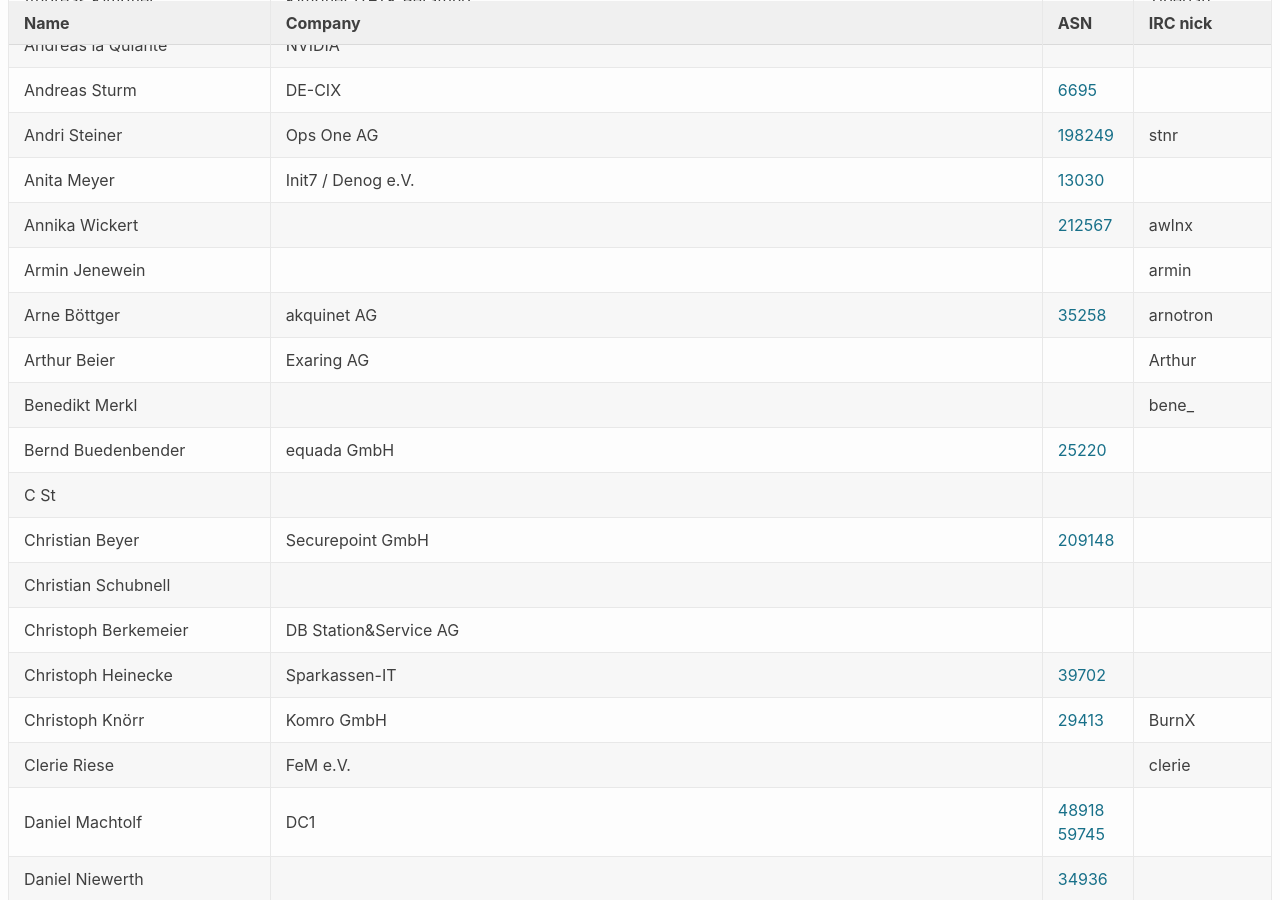
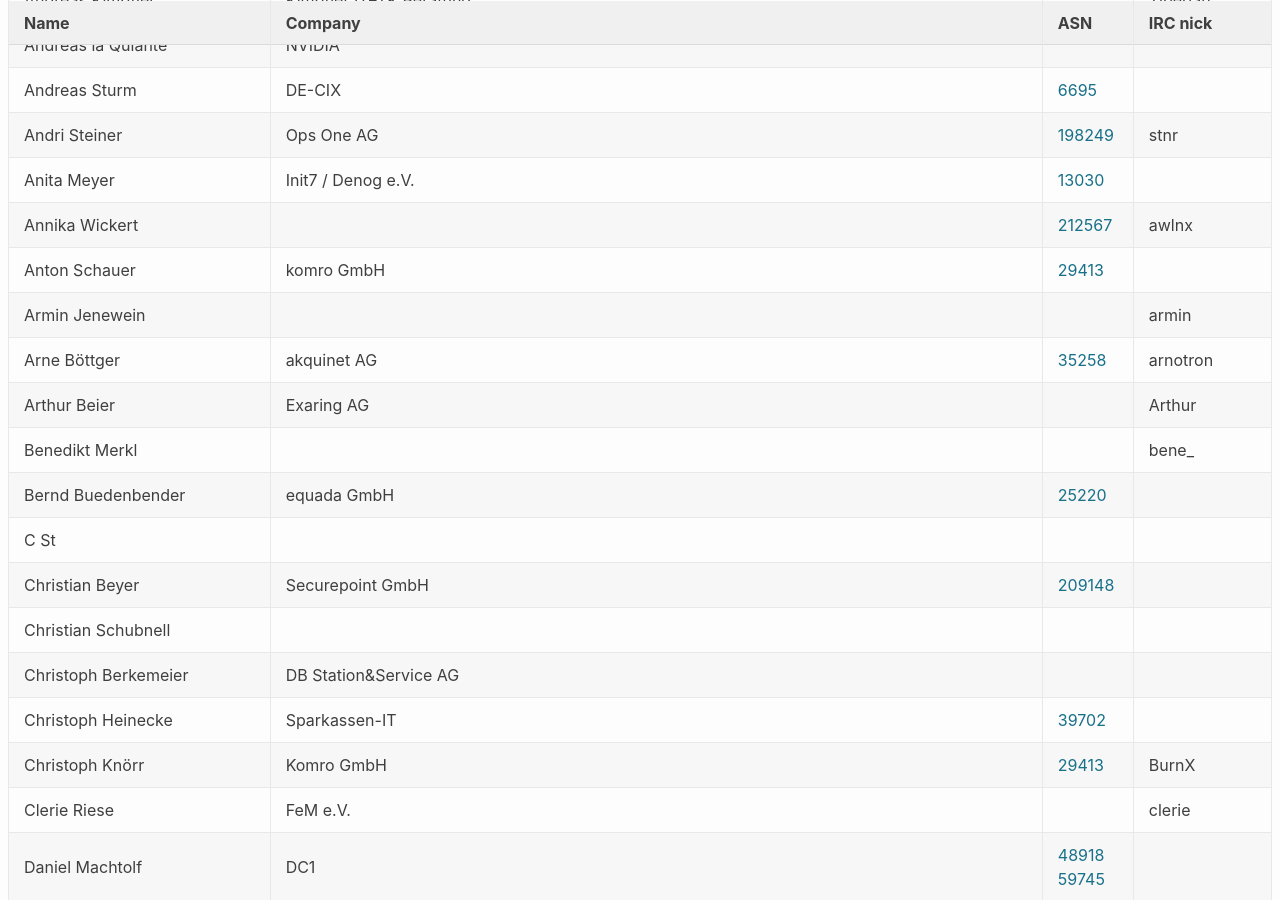
Before and after one commit to denog/pretix-attendeelist, a Jekyll site: the page built from denog2020.markdown, in a window 1280 px wide and 900 px high, scrolled down 346 px. Built offline with Jekyll 4.4.1, drawn with Linux system fonts in a browser that asks for light colours.

Commit message:
Latest data: Mon Feb  1 11:29:51 UTC 2021

```diff
--- a/_data/attendees_meetup2021-01.json
+++ b/_data/attendees_meetup2021-01.json
@@ -70,6 +70,12 @@
     "company": null,
     "irc": "awlnx",
     "asn": "212567"
+  },
+  {
+    "name": "Anton Schauer",
+    "company": "komro GmbH",
+    "irc": null,
+    "asn": "29413"
   },
   {
     "name": "Armin Jenewein",
```
